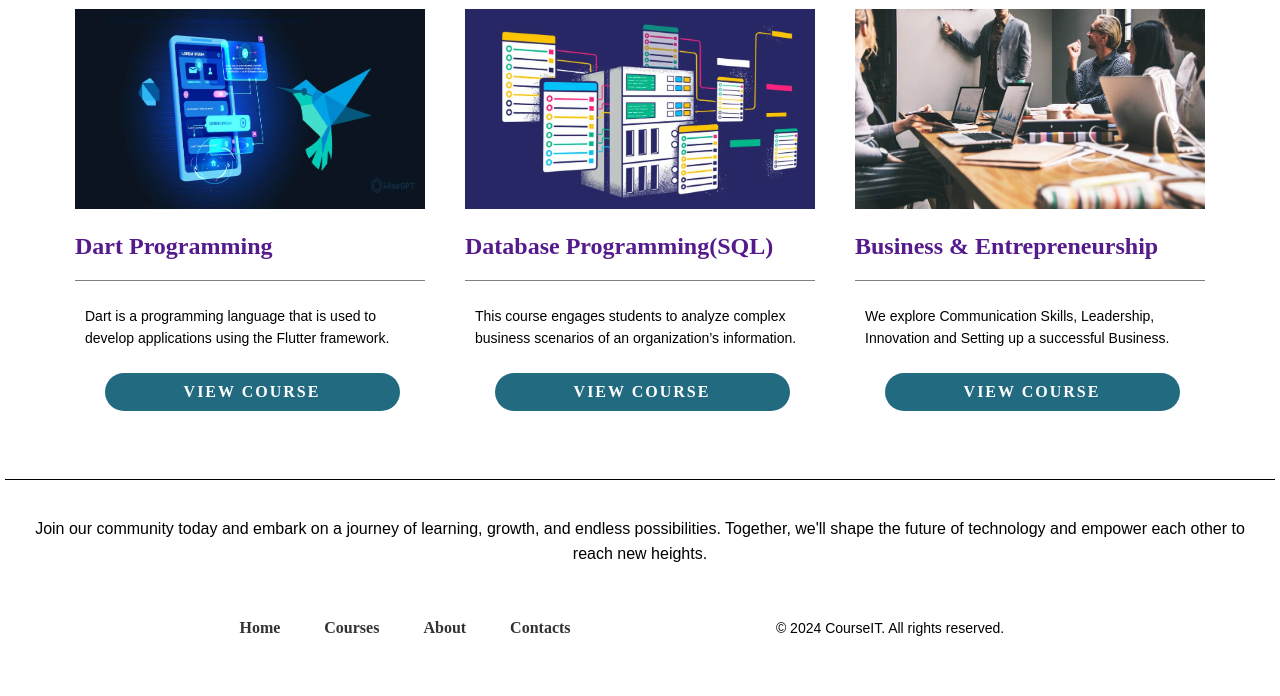
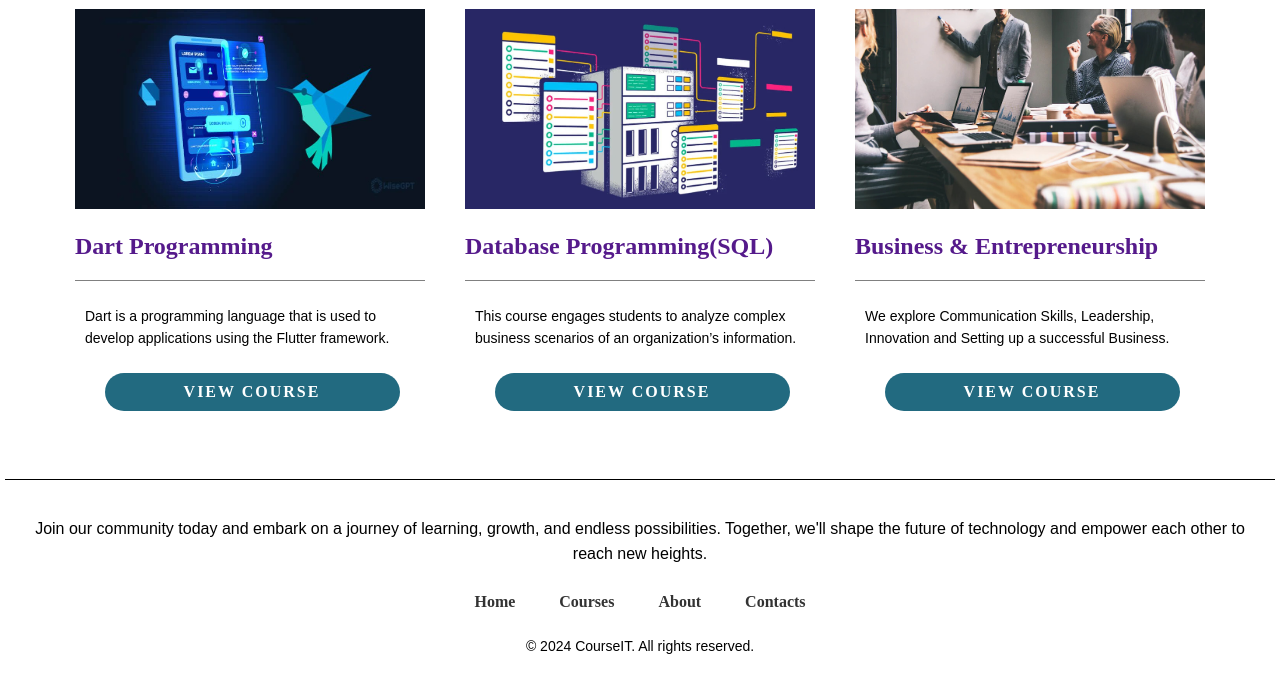
Before and after one commit to rotich-brian/WEBDEV-311, a Django app: page /dashboard/ in a window 1280 px wide. Shown: the part 567-1263 px from the top of the page. Before the commit the page ends 1203 px from the top, so only its background shows below. Run offline with Django 5.2, Linux system fonts and the light colour scheme; a user stored in the database is signed in; data comes from the database, SQL or seed files in the repository; both versions use the stored data as it was after the commit.

Commit message:
modified dashboard footer

```diff
--- a/index/templates/index/dashboard.html
+++ b/index/templates/index/dashboard.html
@@ -50,9 +50,8 @@
                 <p>Join our community today and embark on a journey of learning, growth, and endless possibilities. Together, we'll shape the future of technology and empower each other to reach new heights.</p>
             </div>
 
-            <div class="footer-content">
-
-                <div class="divf">
+            <div class="footer-nav">
+                <div>
                     <nav>
                         <a href="index.html">Home<span></span></a>
                         <a href="courses.html">Courses<span></span></a>
@@ -61,9 +60,16 @@
                     </nav>
                 </div>
 
+                <div class="media-icons">
+                    <a href=""><i class="fa-brands fa-facebook"></i></a>
+                    <a href=""><i class="fa-brands fa-twitter"></i></a>
+                    <a href=""><i class="fa-brands fa-instagram"></i></a>
+                </div>
+
                 <div class="copyright-info">
                     <p>&copy; 2024 CourseIT. All rights reserved.</p>
                 </div>
+
             </div>
         </footer>
 </body>
```
Also changed, not shown: db.sqlite3.
